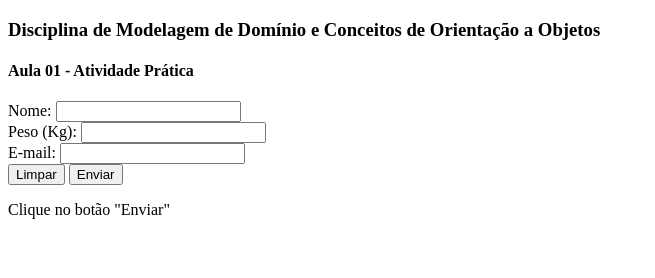
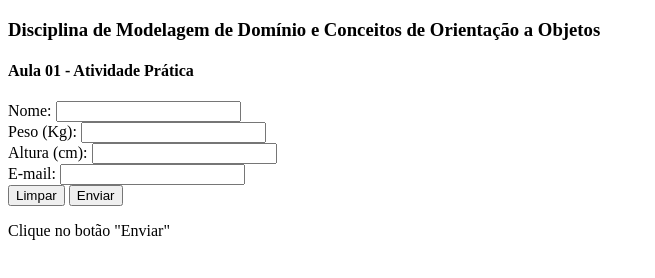
Before and after one commit to Shocksinger/imc, a plain HTML site: page index.html in a window 1280 px wide. Shown: the whole page, without its empty margins (0-655 px from the left). Drawn offline with Linux system fonts and the light colour scheme.

Commit message:
Update index.html

```diff
--- a/index.html
+++ b/index.html
@@ -13,7 +13,9 @@
   <label for="nome">Nome:</label>
   <input type="text" name="nome" maxlength="500"><br>
   <label for="peso">Peso (Kg):</label>
-  <input type="number" name="peso"><br>
+  <input type="number" name="peso" maxlengh="5"><br>
+  <label for="tam">Altura (cm):</label>
+  <input type="number" name="tam" maxlengh="5"><br>
   <label for="email">E-mail:</label>
   <input type="text" name="email"><br>
   <input type="reset" value="Limpar">
```
